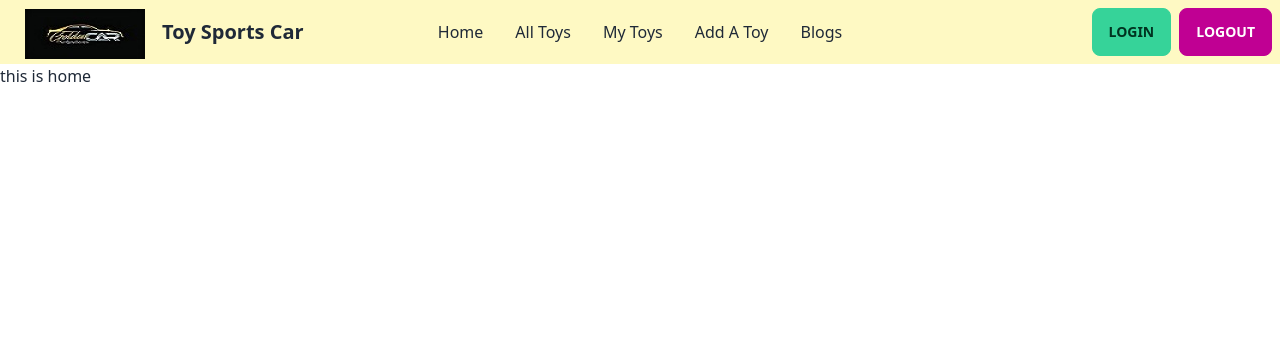
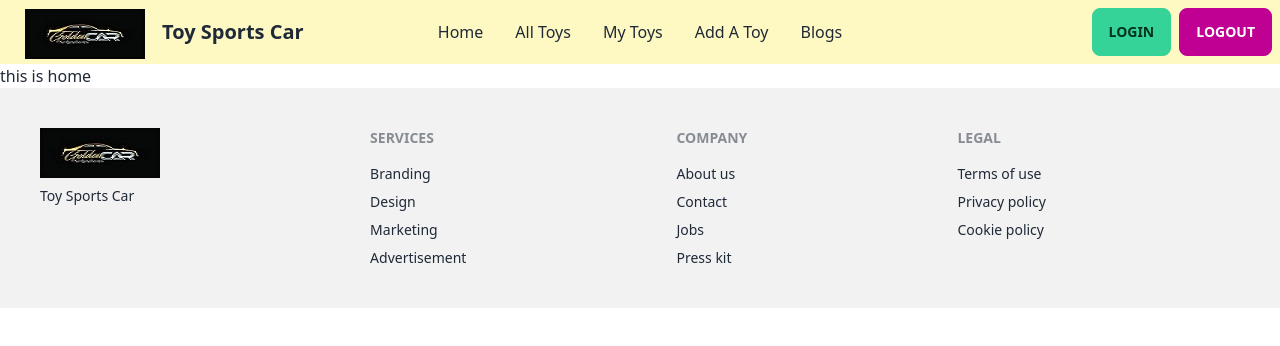
Before and after one commit to MDNirobkhan1/toy-sports-car-client, a React (Vite) app: page / in a window 1280 px wide. Shown: the top 346 px of the page. Built offline with nearby package versions, Linux system fonts and the light colour scheme.

Commit message:
the footer part added

```diff
--- a/src/Layout/Main.jsx
+++ b/src/Layout/Main.jsx
@@ -1,5 +1,6 @@
 import { Outlet } from "react-router-dom";
 import Navbar from "../Shared/Navbar";
+import Footer from "../Shared/Footer";
 
 
 const Main = () => {
@@ -7,6 +8,7 @@ const Main = () => {
         <div>
             <Navbar></Navbar>
             <Outlet></Outlet>
+            <Footer></Footer>
         </div>
     );
 };
--- a/src/Shared/Footer.jsx
+++ b/src/Shared/Footer.jsx
@@ -0,0 +1,34 @@
+import logo from '../assets/car.jpg'
+
+const Footer = () => {
+    return (
+        <footer className="footer p-10 bg-base-200 text-base-content">
+            <div>
+                <img src={logo} alt="" />
+                <p>Toy Sports Car</p>
+            </div>
+            <div>
+                <span className="footer-title">Services</span>
+                <a className="link link-hover">Branding</a>
+                <a className="link link-hover">Design</a>
+                <a className="link link-hover">Marketing</a>
+                <a className="link link-hover">Advertisement</a>
+            </div>
+            <div>
+                <span className="footer-title">Company</span>
+                <a className="link link-hover">About us</a>
+                <a className="link link-hover">Contact</a>
+                <a className="link link-hover">Jobs</a>
+                <a className="link link-hover">Press kit</a>
+            </div>
+            <div>
+                <span className="footer-title">Legal</span>
+                <a className="link link-hover">Terms of use</a>
+                <a className="link link-hover">Privacy policy</a>
+                <a className="link link-hover">Cookie policy</a>
+            </div>
+        </footer>
+    );
+};
+
+export default Footer;
```
